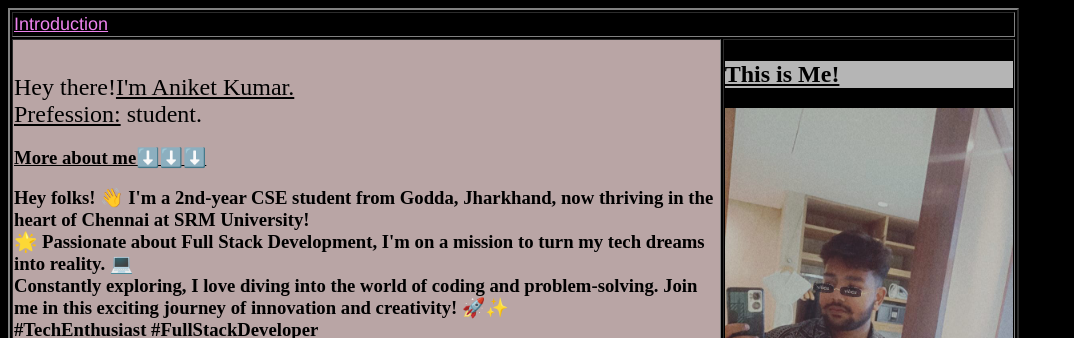
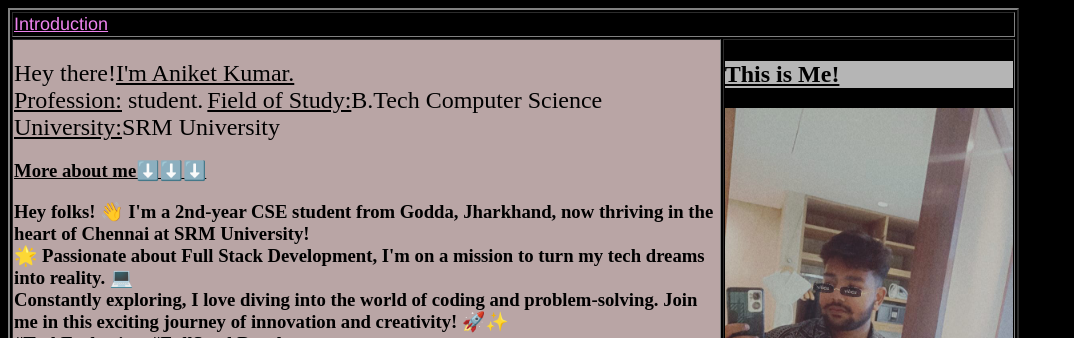
Before and after one commit to Aniks18/Introduction.github.io, a plain HTML site: page index.html in a window 1280 px wide. Shown: the top 338 px of the page, without its empty margins (0-1074 px from the left). Drawn offline with Linux system fonts and the light colour scheme.

Commit message:
final draft

```diff
--- a/index.html
+++ b/index.html
@@ -19,7 +19,9 @@
     <tr>
         <td style="background-color: #b9a5a5;";>
             <font size="5">Hey there!<u>I'm Aniket Kumar.</u></font><br>
-            <font size="5"><u>Prefession:</u> student.</font>
+            <font size="5"><u>Profession:</u> student.</font>
+            <font size="5"><u>Field of Study:</u>B.Tech Computer Science</font>
+            <font size="5"><u>University:</u>SRM  University</font>
 
             <font size="3"><h3><u>More about me⬇️⬇️⬇️</u></h3>
                 <p><h3>Hey folks! 👋 I'm a 2nd-year CSE student from Godda, Jharkhand, now thriving in the heart of Chennai at SRM University! <br>🌟 Passionate about Full Stack Development, I'm on a mission to turn my tech dreams into reality. 💻 <br>Constantly exploring, I love diving into the world of coding and problem-solving. Join me in this exciting journey of innovation and creativity! 🚀✨ <br>#TechEnthusiast #FullStackDeveloper</h3>
```
